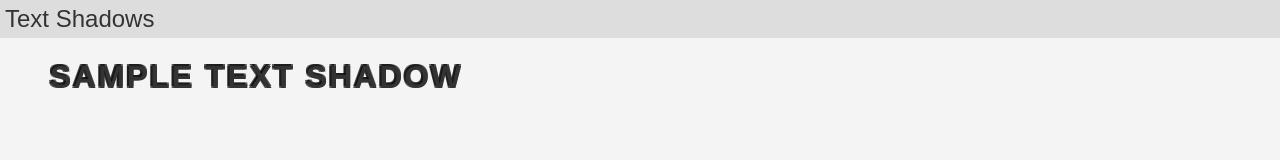
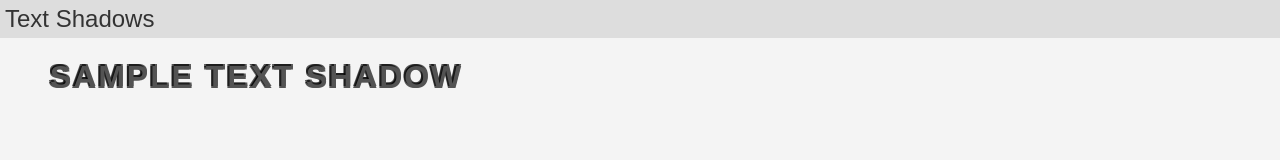
Before and after one commit to Goulie81/CSS3-Text-Shadows, a plain HTML site: page index.html in a window 1280 px wide. Drawn offline with Linux system fonts and the light colour scheme.

Commit message:
Modify header color. Slightly ligher shade.

```diff
--- a/style.css
+++ b/style.css
@@ -2,7 +2,7 @@
 
 body { margin:0; padding:0; background:#f4f4f4; color:#333; font-family:arial,sans-serif; }
 #header { background:#ddd; font-size:1.5em; padding:5px; }
-h1 { margin-left:50px; letter-spacing:.06em; font-size:2em; }
+h1 { margin-left:50px; letter-spacing:.06em; font-size:2em; color: #535353; }
 
 
 /* -- Text Shadow Styles --------------------------------------------- */
```
